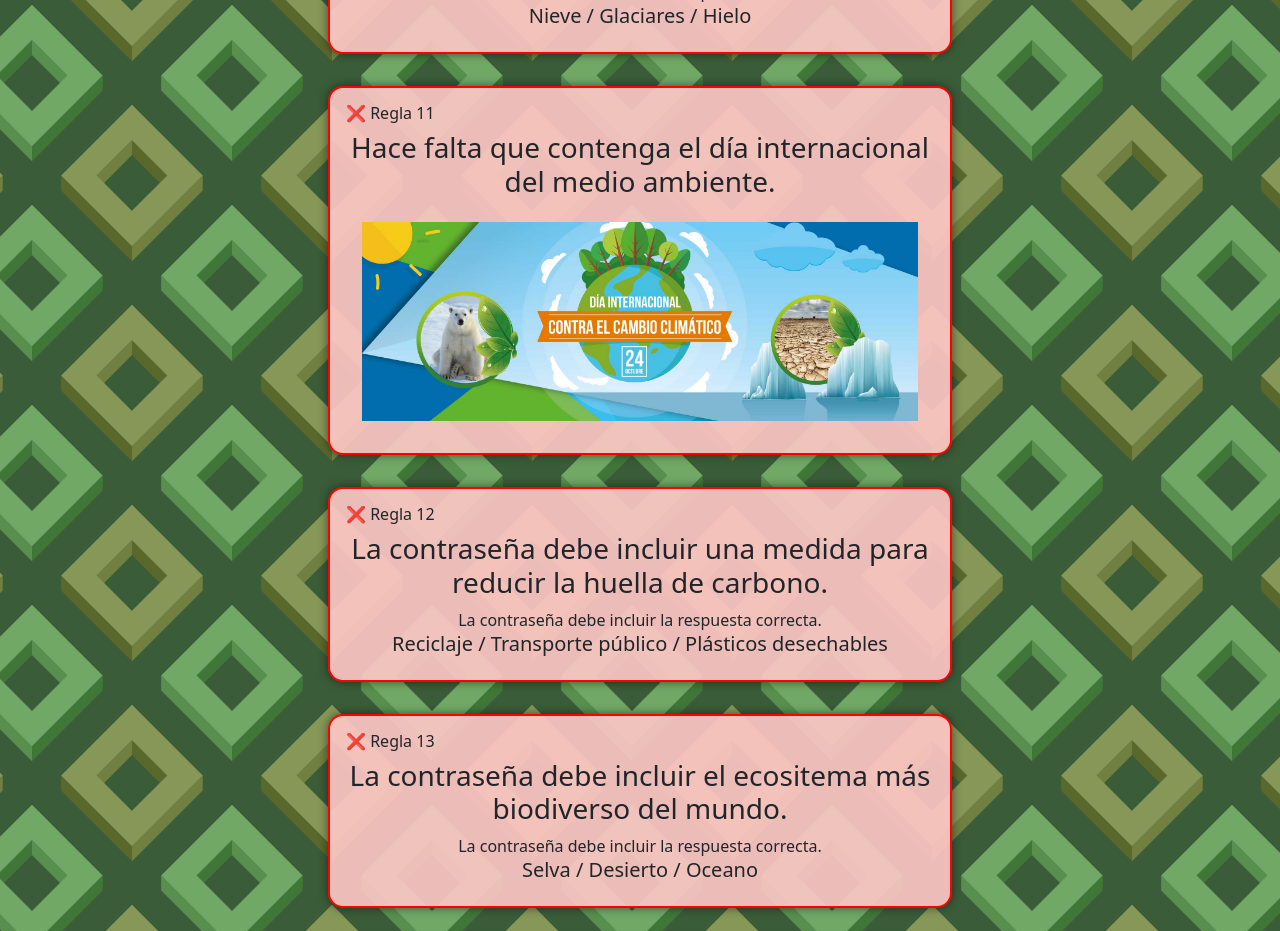
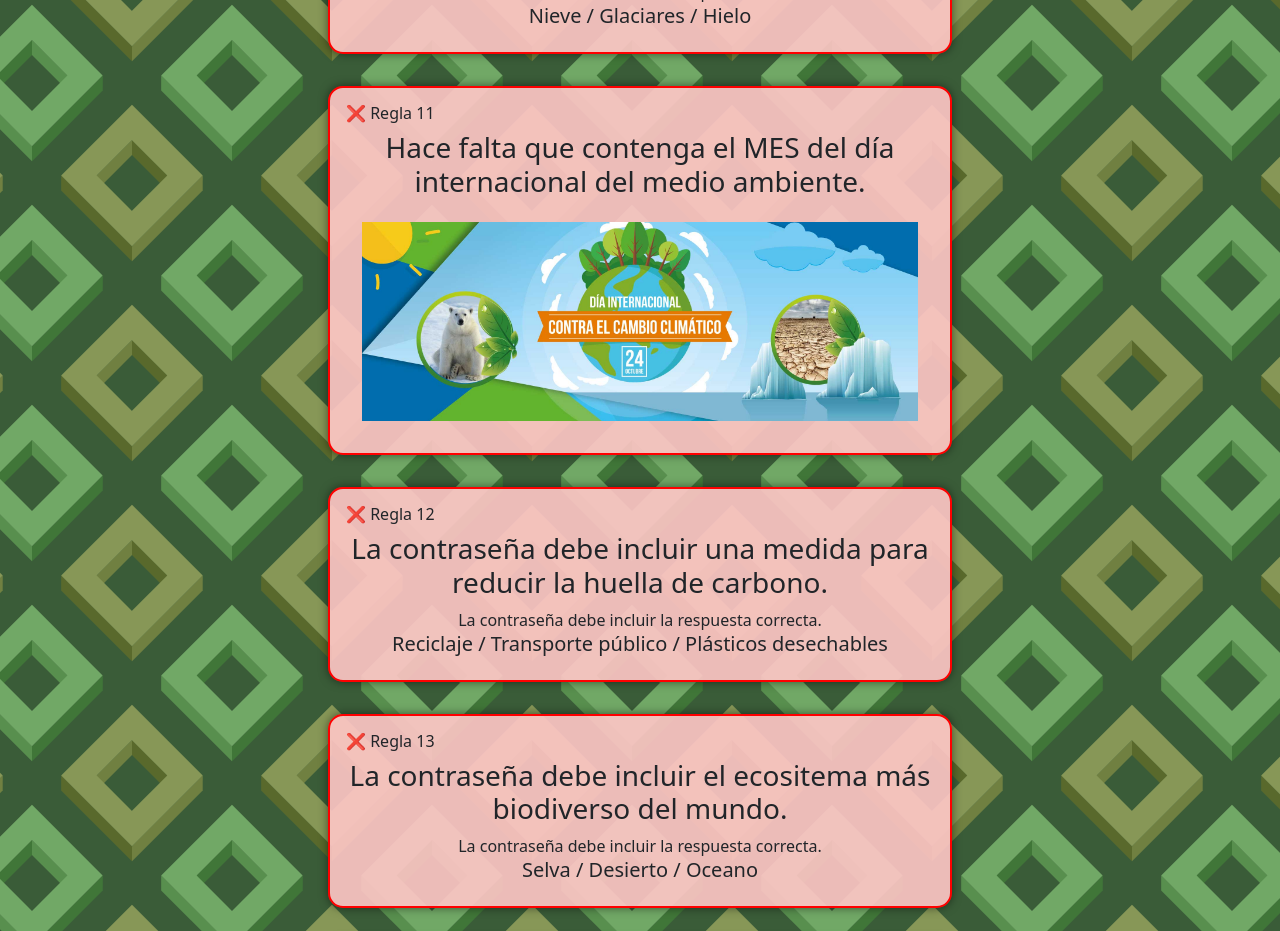
Before and after one commit to axelcy/cambio-climatico, a React (Vite) app: page /reglas in a window 1280 px wide. Shown: the part 2100-3031 px from the top of the page. Built offline with nearby package versions, Linux system fonts and the light colour scheme.

Commit message:
Update reglas.js

```diff
--- a/src/mocks/reglas.js
+++ b/src/mocks/reglas.js
@@ -49,7 +49,7 @@ export default [
         validar: (pass) => /Glaciares/i.test(pass)
     },
     {
-        titulo: 'Hace falta que contenga el día internacional del medio ambiente.',
+        titulo: 'Hace falta que contenga el MES del día internacional del medio ambiente.',
         img: 'regla_11.jpg',
         validar: (pass) => /Octubre/i.test(pass)
     },
```
